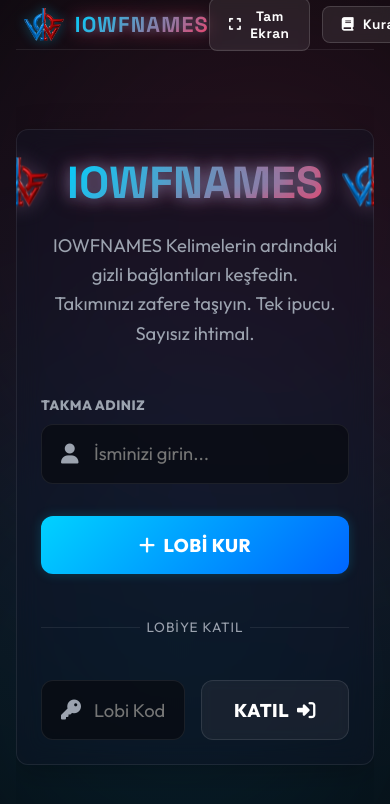
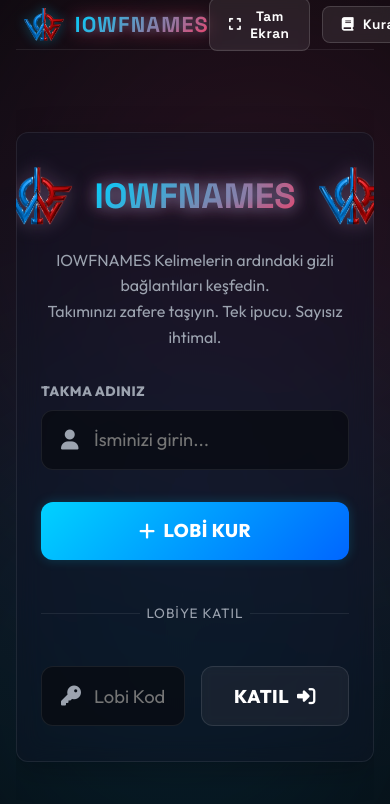
Before and after one commit to teslav2/iowfnames, a website: page public/index.html in a window 390 px wide. Drawn offline with nearby package versions, Linux system fonts and the light colour scheme; no server answers.

Commit message:
Add files via upload

```diff
--- a/public/style.css
+++ b/public/style.css
@@ -172,10 +172,10 @@ body {
 }
 
 .landing-card {
-  max-width: 780px; /* 2x larger layout width */
+  max-width: 860px; /* Scaled up card width */
   width: 100%;
   text-align: center;
-  padding: 4rem 4.5rem; /* Taller padding */
+  padding: 4.5rem 5.5rem; /* Larger padding */
   margin: auto 0;
   border-radius: 20px;
 }
@@ -185,12 +185,12 @@ body {
   display: flex;
   align-items: center;
   justify-content: center;
-  gap: 1.25rem;
-  margin-bottom: 1.25rem;
+  gap: 1.5rem;
+  margin-bottom: 1.5rem;
 }
 
 .card-header-logo-img {
-  height: 48px;
+  height: 56px; /* Scaled up logo image */
   width: auto;
   object-fit: contain;
   filter: drop-shadow(0 0 8px rgba(0, 210, 255, 0.3));
@@ -210,7 +210,7 @@ body {
 
 .welcome-text h2 {
   font-family: var(--font-display);
-  font-size: 2.8rem; /* 2x larger font */
+  font-size: 3.2rem; /* Scaled up title font */
   font-weight: 800;
   margin: 0;
   background: linear-gradient(135deg, #00d2ff 0%, #ff3860 100%);
@@ -222,9 +222,9 @@ body {
 
 .welcome-text p {
   color: var(--text-muted);
-  font-size: 1.15rem; /* Larger font */
+  font-size: 1.25rem; /* Scaled up description font */
   line-height: 1.6;
-  margin-bottom: 3rem;
+  margin-bottom: 3.2rem;
 }
 
 .form-group {
@@ -2378,6 +2378,18 @@ body {
 
 /* Mobile responsive optimizations for the game screen */
 @media (max-width: 800px) {
+  /* Mobile responsive overrides for the landing card */
+  .landing-card {
+    padding: 2.2rem 1.5rem !important;
+  }
+  .welcome-text h2 {
+    font-size: 2.2rem !important;
+  }
+  .welcome-text p {
+    font-size: 1rem !important;
+    margin-bottom: 2rem !important;
+  }
+
   /* Mobile responsive optimizations for the lobby screen */
   .lobby-new-layout {
     height: auto !important;
```
